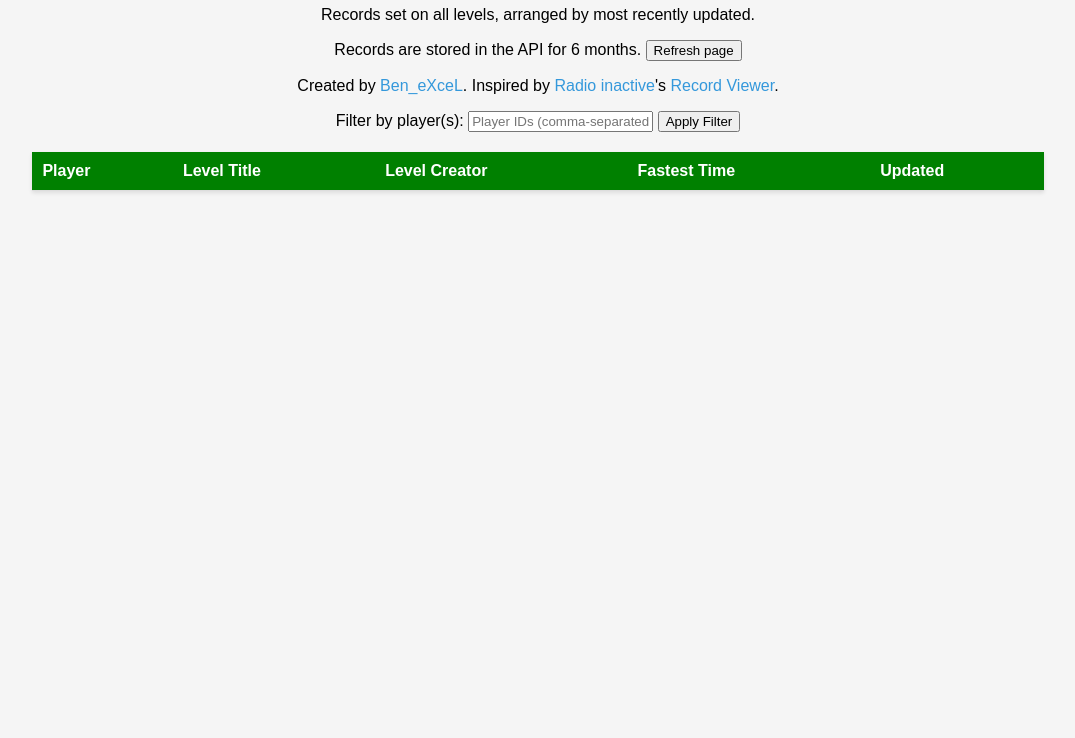
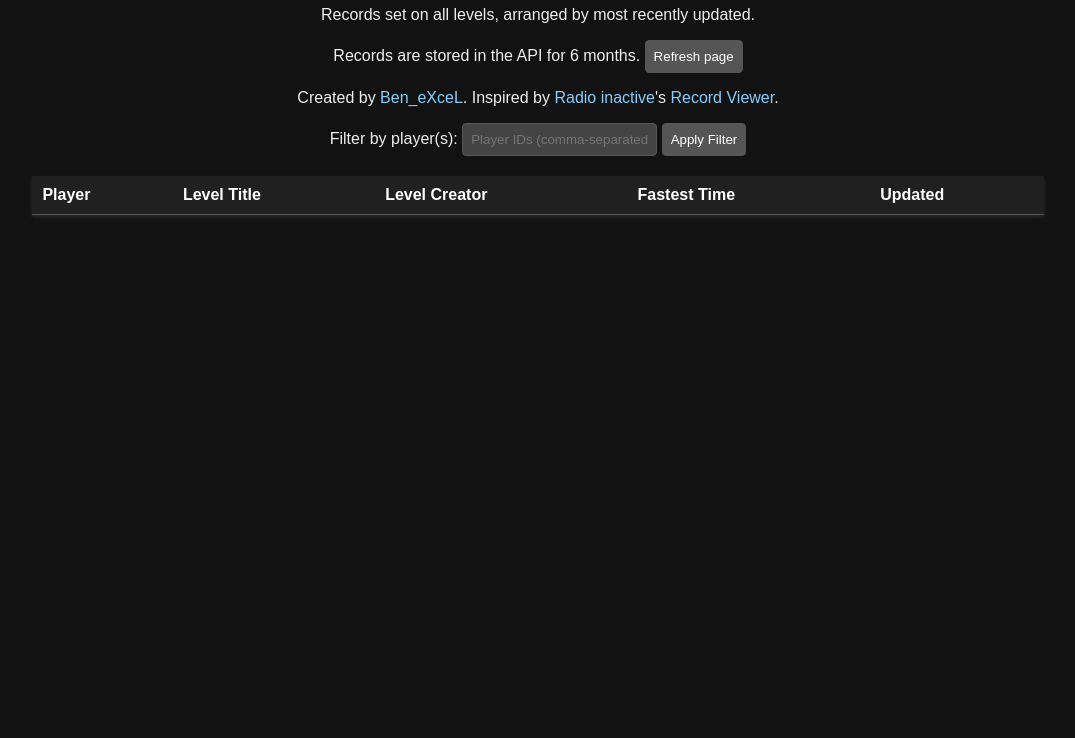
Before and after one commit to ben-excel/lh-recentrecords, a plain HTML site: page index.html in a window 1280 px wide. Shown: the part 62-800 px from the top of the page, without its empty margins (102-1177 px from the left). Drawn offline with Linux system fonts and the light colour scheme; no server answers.

Commit message:
Update index.html
dark mode

```diff
--- a/index.html
+++ b/index.html
@@ -1,48 +1,73 @@
 <html lang="en">
-    <style>
+     <style>
         body {
             font-family: Arial, sans-serif;
-            background-color: #f5f5f5;
+            background-color: #121212; /* Dark background */
+            color: #ffffff; /* Light text for dark mode */
         }
 
         h1 {
             text-align: center;
             margin-top: 10px;
+            color: #ffffff; /* Light text for dark mode */
         }
 
-        p {text-align: center;}
+        p {
+            text-align: center;
+            color: #eeeeee; /* Slightly lighter text for paragraphs */
+        }
 
         table {
             width: 80%;
             margin: 20px auto;
             border-collapse: collapse;
-            background-color: #fff;
-            box-shadow: 0 2px 4px rgba(0, 0, 0, 0.1);
+            background-color: #333333; /* Darker table background */
+            box-shadow: 0 2px 4px rgba(255, 255, 255, 0.1); /* Light shadow for dark mode */
         }
 
         table th {
-            background-color: #008000;
-            color: #fff;
+            background-color: #202020; /* Even darker header background */
+            color: #ffffff;
             white-space: nowrap;
         }
 
         table th, table td {
             padding: 10px;
             text-align: left;
-            border-bottom: 1px solid #ddd;
+            border-bottom: 1px solid #555; /* Darker border color */
+            color: #ffffff; /* Light text in table cells */
         }
 
         td.level-info {
-            background-color: #FAF9F6; /* Grey background for Level Title and Level Creator */
+            background-color: #444444; /* Slightly lighter grey for level info */
         }
 
         a {
             text-decoration: none;
-            color: #3498db;
+            color: #87CEFA; /* Light blue for links */
         }
 
         a:hover {
             text-decoration: underline;
+            color: #ADD8E6; /* Slightly lighter blue on hover */
+        }
+
+        /* Style for input and button to fit dark mode */
+        input[type="text"], button {
+            background-color: #444444;
+            color: #ffffff;
+            border: 1px solid #555;
+            padding: 8px;
+            border-radius: 4px;
+        }
+
+        button {
+            cursor: pointer;
+            background-color: #555555; /* Slightly lighter button background */
+        }
+
+        button:hover {
+            background-color: #666666; /* Even lighter on hover */
         }
     </style>
 <head>
```
